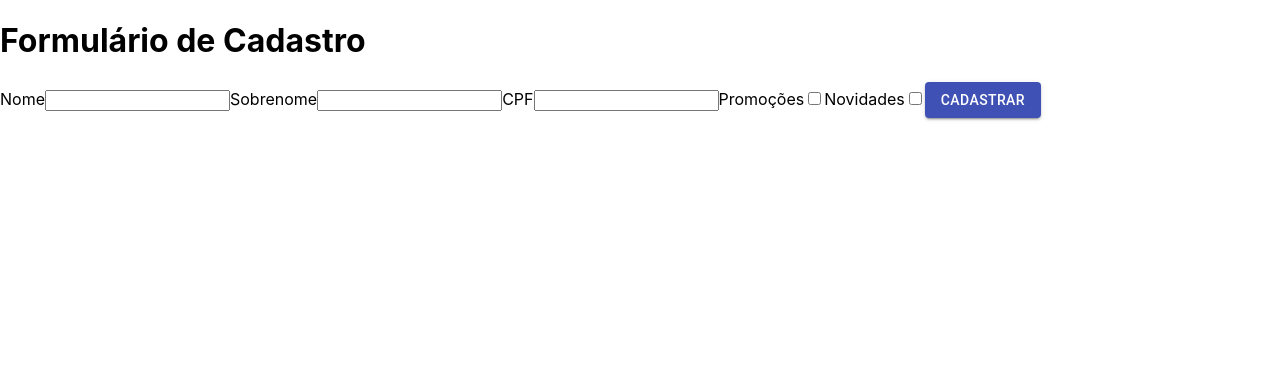
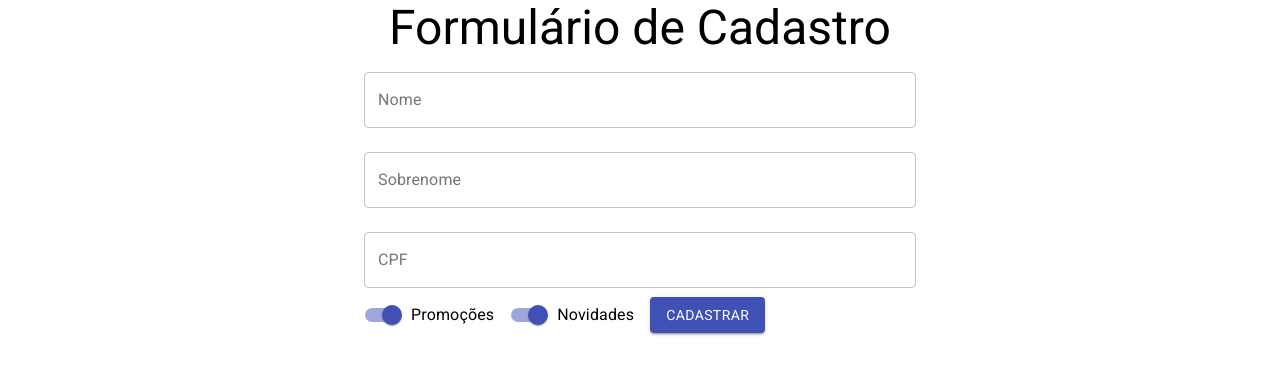
Before and after one commit to ericogrehs/reactjs-estudos-app, a React (Create React App) app: page / in a window 1280 px wide. Shown: the top 374 px of the page. Built offline with nearby package versions, Linux system fonts and the light colour scheme.

Commit message:
style: adds material ui components

```diff
--- a/package.json
+++ b/package.json
@@ -7,6 +7,7 @@
     "@testing-library/jest-dom": "^4.2.4",
     "@testing-library/react": "^9.3.2",
     "@testing-library/user-event": "^7.1.2",
+    "fontsource-roboto": "^3.0.3",
     "react": "^16.13.1",
     "react-dom": "^16.13.1",
     "react-scripts": "3.4.3"
--- a/src/App.js
+++ b/src/App.js
@@ -1,15 +1,20 @@
-import React, { Fragment } from "react";
+import React from "react";
 
+import Container from "@material-ui/core/Container";
+import Typography from "@material-ui/core/Typography";
 import { RegisterForm } from "./components";
 
 import "./App.css";
+import "fontsource-roboto";
 
 const App = () => {
   return (
-    <Fragment>
-      <h1>Formulário de Cadastro</h1>
+    <Container component="article" maxWidth="sm">
+      <Typography variant="h3" component="h1" align="center">
+        Formulário de Cadastro
+      </Typography>
       <RegisterForm />
-    </Fragment>
+    </Container>
   );
 };
 
--- a/src/components/RegisterForm/index.js
+++ b/src/components/RegisterForm/index.js
@@ -1,19 +1,43 @@
 import React from "react";
+
 import Button from "@material-ui/core/Button";
+import TextField from "@material-ui/core/TextField";
+import Switch from "@material-ui/core/Switch";
+import FormControlLabel from "@material-ui/core/FormControlLabel";
 
 function RegisterForm() {
   return (
     <form>
-      <label>Nome</label>
-      <input type="text" />
-      <label>Sobrenome</label>
-      <input type="text" />
-      <label>CPF</label>
-      <input type="text" />
-      <label>Promoções</label>
-      <input type="checkbox" />
-      <label>Novidades</label>
-      <input type="checkbox" />
+      <TextField
+        fullWidth
+        variant="outlined"
+        margin="normal"
+        id="name"
+        label="Nome"
+      />
+      <TextField
+        fullWidth
+        variant="outlined"
+        margin="normal"
+        id="lastname"
+        label="Sobrenome"
+      />
+      <TextField
+        fullWidth
+        variant="outlined"
+        margin="normal"
+        id="cpf"
+        label="CPF"
+      />
+      <FormControlLabel
+        label="Promoções"
+        control={<Switch name="promotions" defaultChecked color="primary" />}
+      />
+      <FormControlLabel
+        label="Novidades"
+        control={<Switch name="newsletter" defaultChecked color="primary" />}
+      />
+
       <Button variant="contained" color="primary" type="submit">
         Cadastrar
       </Button>
```
